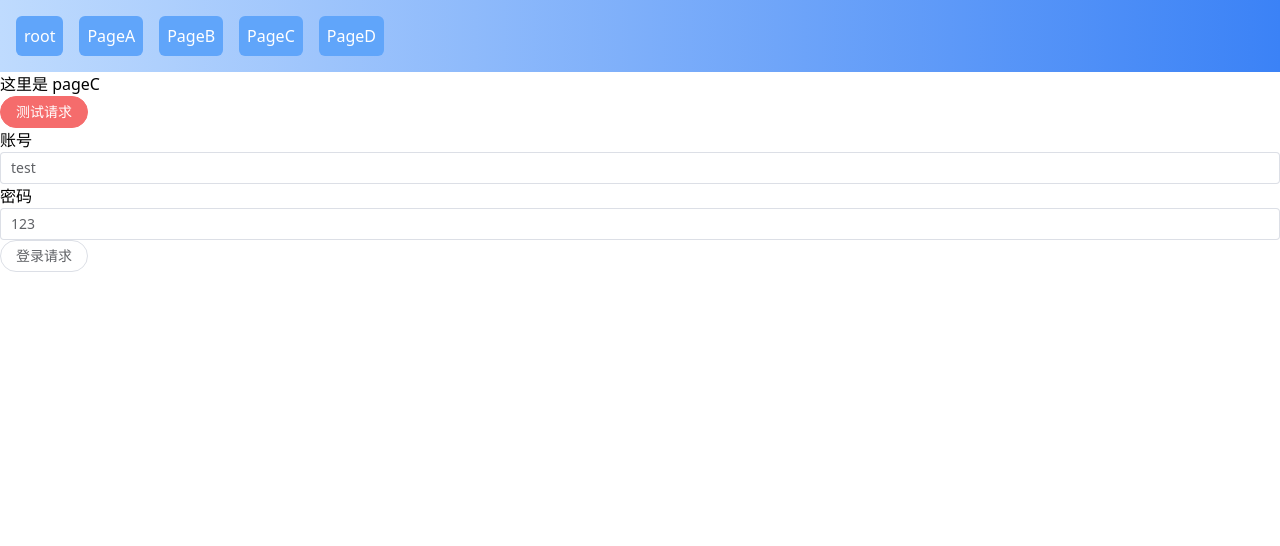
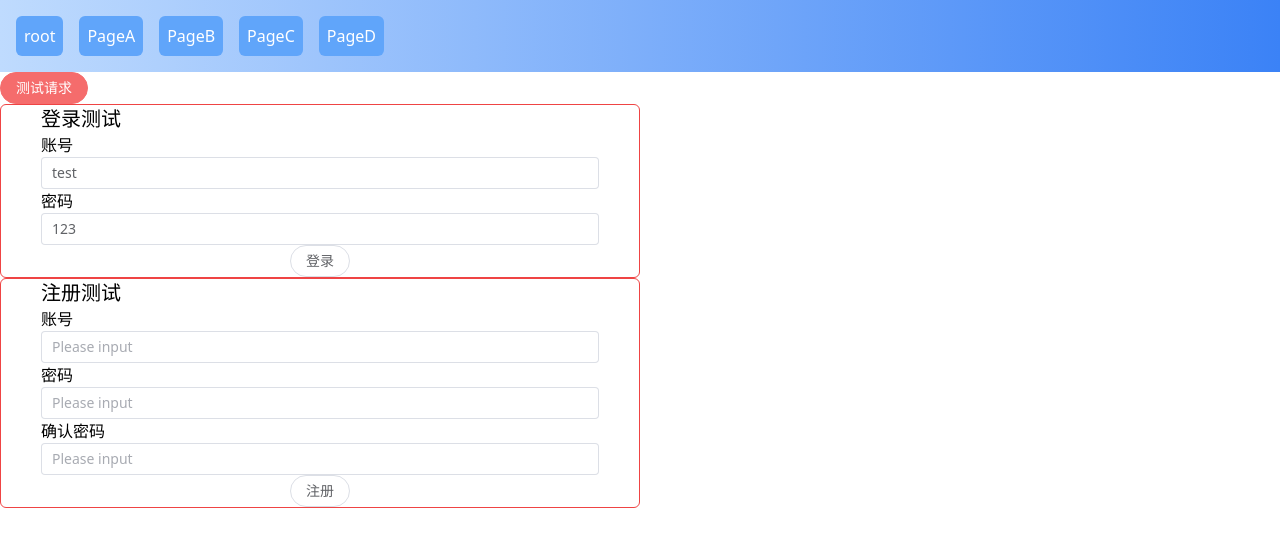
Before and after one commit to DefterYu/self-vue-note, a Vue app: page /PageC in a window 1280 px wide. Shown: the top 546 px of the page. Built offline with nearby package versions, Linux system fonts and the light colour scheme.

Commit message:
添加注册基本框架

```diff
--- a/src/api/index.ts
+++ b/src/api/index.ts
@@ -7,3 +7,7 @@ export const test1 = () => {
 export const loginTest = (params: any) => {
     return request.post('/user/login', { ...params });
 };
+
+export const regist = (params: any) => {
+    return request.post('/user/login', { ...params });
+};
--- a/src/utils/request.ts
+++ b/src/utils/request.ts
@@ -1,7 +1,7 @@
 import axios from 'axios';
 
-const BASE_URL = 'http://192.168.1.16:7777';
-// const BASE_URL = 'http://localhost:7777'
+// const BASE_URL = 'http://192.168.1.16:7777';
+const BASE_URL = 'http://localhost:7777';
 
 const service = axios.create({
     baseURL: BASE_URL
--- a/src/views/PageC.vue
+++ b/src/views/PageC.vue
@@ -2,12 +2,17 @@
     import { test1, loginTest } from '@/api/index';
     import { reactive } from 'vue';
 
-    const fromData = reactive({
+    const loginFromData = reactive({
         userName: 'test',
         password: '123'
     });
+    const regFromData = reactive({
+        userName: '',
+        psd: '',
+        psdAgain: ''
+    });
     const login = () => {
-        loginTest(fromData).then(res => {
+        loginTest(loginFromData).then(res => {
             console.log('登录结果', res);
             if (typeof res == 'undefined') {
                 ElMessage({ message: '请求异常', type: 'error' });
@@ -23,14 +28,20 @@
             }
         });
     };
+    //注册接口
+    const reg = () => {
+        console.log('-----------点击注册');
+        if (
+            !regFromData.userName ||
+            !regFromData.psd ||
+            !regFromData.psdAgain
+        ) {
+            return ElMessage({ message: '请完善信息', type: 'error' });
+        }
+    };
 </script>
 
 <template>
-    <div>
-        <h2>这里是 pageC</h2>
-    </div>
-
-    <div>
     <el-button
         type="danger"
         round
@@ -38,25 +49,66 @@
     >
         测试请求
     </el-button>
-    </div>
-
+    <div class="w-6/12 border border-red-500 rounded-md px-10">
+        <p class="text-xl">登录测试</p>
+        <div class="">
             <div>
                 账号
                 <el-input
-            v-model="fromData.userName"
+                    v-model="loginFromData.userName"
                     placeholder="Please input"
                 />
+            </div>
+            <div>
                 密码
                 <el-input
-            v-model="fromData.password"
+                    v-model="loginFromData.password"
                     placeholder="Please input"
                 />
+            </div>
+            <div class="w-full flex justify-center">
                 <el-button
                     round
                     @click="login"
                 >
-            登录请求
+                    登录
                 </el-button>
+            </div>
+        </div>
+    </div>
+    <div class="w-6/12 border border-red-500 rounded-md px-10">
+        <p class="text-xl">注册测试</p>
+        <div class="">
+            <div>
+                账号
+                <el-input
+                    v-model="regFromData.userName"
+                    placeholder="Please input"
+                />
+            </div>
+            <div>
+                密码
+                <el-input
+                    v-model="regFromData.psd"
+                    placeholder="Please input"
+                />
+            </div>
+            <div>
+                确认密码
+                <el-input
+                    v-model="regFromData.psdAgain"
+                    placeholder="Please input"
+                />
+            </div>
+            <div class="w-full flex justify-center">
+                <el-button
+                    round
+                    @click="reg"
+                >
+                    注册
+                </el-button>
+            </div>
+        </div>
     </div>
 </template>
 
```
Lines whose indentation alone changed are shown as unchanged.
